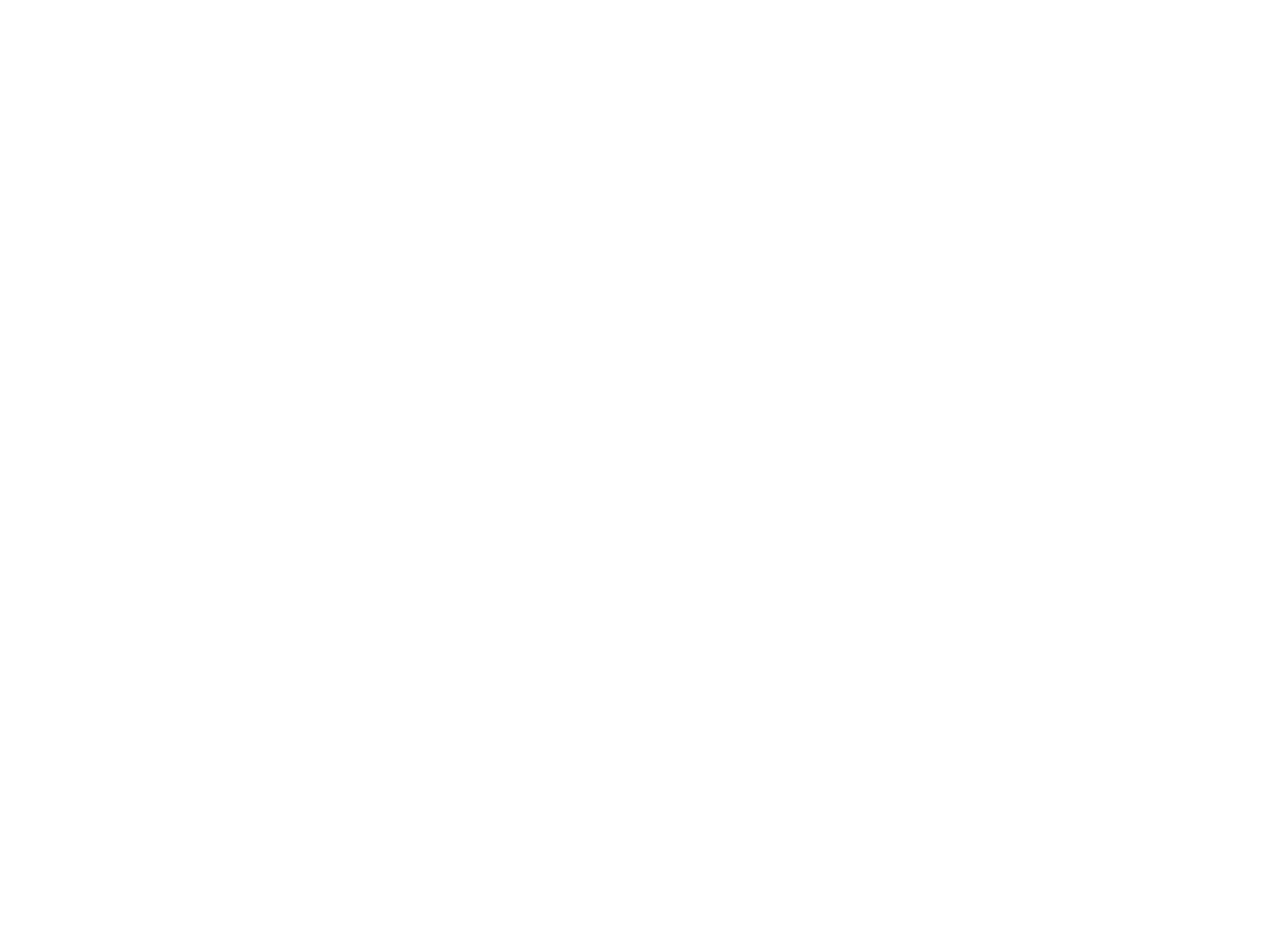
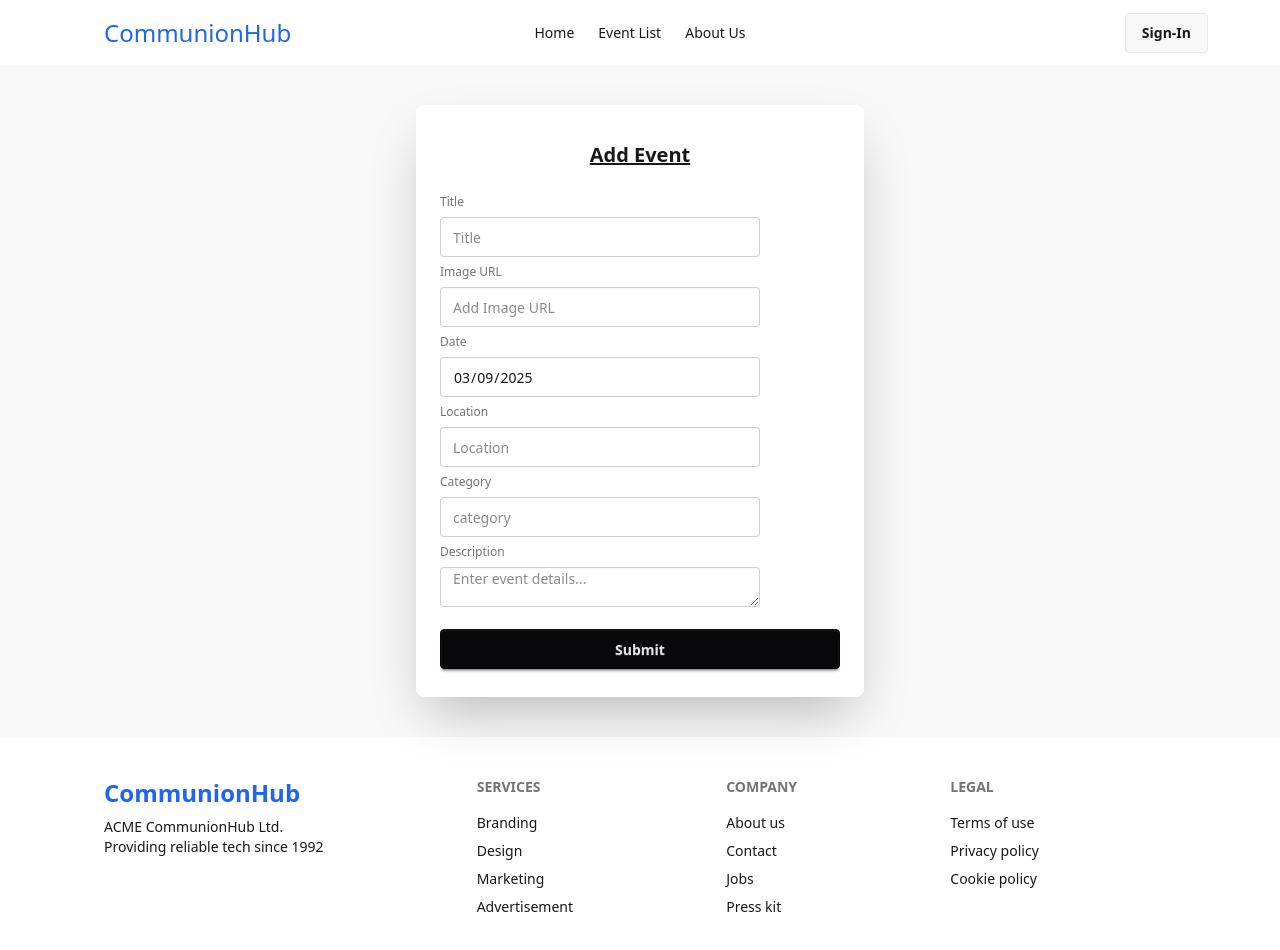
Before and after one commit to YousufOO7/communionhub, a React (Vite) app: page /addEvent in a window 1280 px wide. Before the commit this address had no page. Shown: the top 950 px of the page. Before the commit the page ends 800 px from the top, so only its background shows below. Built offline with nearby package versions, Linux system fonts and the light colour scheme.

Commit message:
added the event form and post data backend

```diff
--- a/package.json
+++ b/package.json
@@ -21,6 +21,7 @@
     "react-dom": "^19.0.0",
     "react-icons": "^5.5.0",
     "react-router": "^7.3.0",
+    "sweetalert2": "^11.17.2",
     "tailwindcss": "^4.0.12"
   },
   "devDependencies": {
--- a/src/App.jsx
+++ b/src/App.jsx
@@ -3,6 +3,7 @@ import Root from "./components/Root/Root"
 import Home from "./components/Home/Home"
 import About from "./components/About/About"
 import Events from "./components/Events/Events"
+import EventForm from "./components/EventForm/EventForm"
 
 
 function App() {
@@ -14,6 +15,7 @@ function App() {
         <Route index element={<Home />}></Route>
         <Route path="/about" element={<About />}></Route>
         <Route path="/events" element={<Events />}></Route>
+        <Route path="/addEvent" element={<EventForm />}></Route>
         </Route>
       </Routes>
     </>
--- /dev/null
+++ b/src/components/EventForm/EventForm.jsx
@@ -0,0 +1,76 @@
+import axios from "axios";
+import { useNavigate } from "react-router";
+import Swal from "sweetalert2";
+
+
+const EventForm = () => {
+
+    const today = new Date().toISOString().split('T')[0];
+    const navigate = useNavigate();
+
+    const eventData = async (e) => {
+        e.preventDefault();
+        const form = e.target;
+        const eventDataObj = {
+            title: form.title.value,
+            image: form.image.value,
+            today: today,
+            location: form.location.value,
+            category: form.category.value,
+            description: form.description.value
+        }
+
+        try {
+            const res = await axios.post("http://localhost:3000/addEvent", eventDataObj);
+
+            if (res.status === 200) {
+                Swal.fire({
+                    position: "top-center",
+                    icon: "success",
+                    title: "Your event has been added successfully!",
+                    showConfirmButton: false,
+                    timer: 1500
+                });
+                navigate("/events")
+            }
+        } catch (error) {
+            Swal.fire({
+                position: "top-center",
+                icon: "error",
+                title: "Failed to add event!",
+                text: error.response?.data?.message || "Something went wrong.",
+                showConfirmButton: true
+            });
+        }
+
+    }
+
+    return (
+        <div className="bg-base-200">
+            <div className="flex justify-center py-10">
+                <div className="card bg-base-100 w-full max-w-md shrink-0 shadow-2xl">
+                    <div className="card-body">
+                    <h2 className="text-xl text-center font-semibold my-3 underline">Add Event</h2>
+                        <form onSubmit={eventData} className="fieldset">
+                            <label className="fieldset-label">Title</label>
+                            <input name="title" type="text" className="input" placeholder="Title" />
+                            <label className="fieldset-label">Image URL</label>
+                            <input name="image" type="url" className="input" placeholder="Add Image URL" />
+                            <label className="fieldset-label">Date</label>
+                            <input name="today" type="date" className="input" readOnly defaultValue={today} />
+                            <label className="fieldset-label">Location</label>
+                            <input name="location" type="text" className="input" placeholder="Location" />
+                            <label className="fieldset-label">Category</label>
+                            <input name="category" type="text" className="input" placeholder="category" />
+                            <label className="fieldset-label">Description</label>
+                            <textarea name="description" className="input" placeholder="Enter event details..." rows="6"></textarea>
+                            <button className="btn btn-neutral mt-4">Submit</button>
+                        </form>
+                    </div>
+                </div>
+            </div>
+        </div>
+    );
+};
+
+export default EventForm;
--- a/src/components/Events/Events.jsx
+++ b/src/components/Events/Events.jsx
@@ -4,6 +4,7 @@ import CardContent from '@mui/material/CardContent';
 import CardMedia from '@mui/material/CardMedia';
 import Typography from '@mui/material/Typography';
 import axios from 'axios';
+import { Link } from 'react-router';
 
 const Events = () => {
     const [events, setEvents] = React.useState([]);
@@ -34,6 +35,10 @@ const Events = () => {
                         {category}
                     </button>
                 ))}
+            </div>
+
+            <div>
+                <Link to="/addEvent"><button className='btn bg-blue-500 text-white hover:bg-black transition duration-700 easeInOut'>Add New Event</button></Link>
             </div>
 
             {/* Events Grid */}
```
Also changed, not shown: 1 other file (tests, documents, lock files or other folders).
